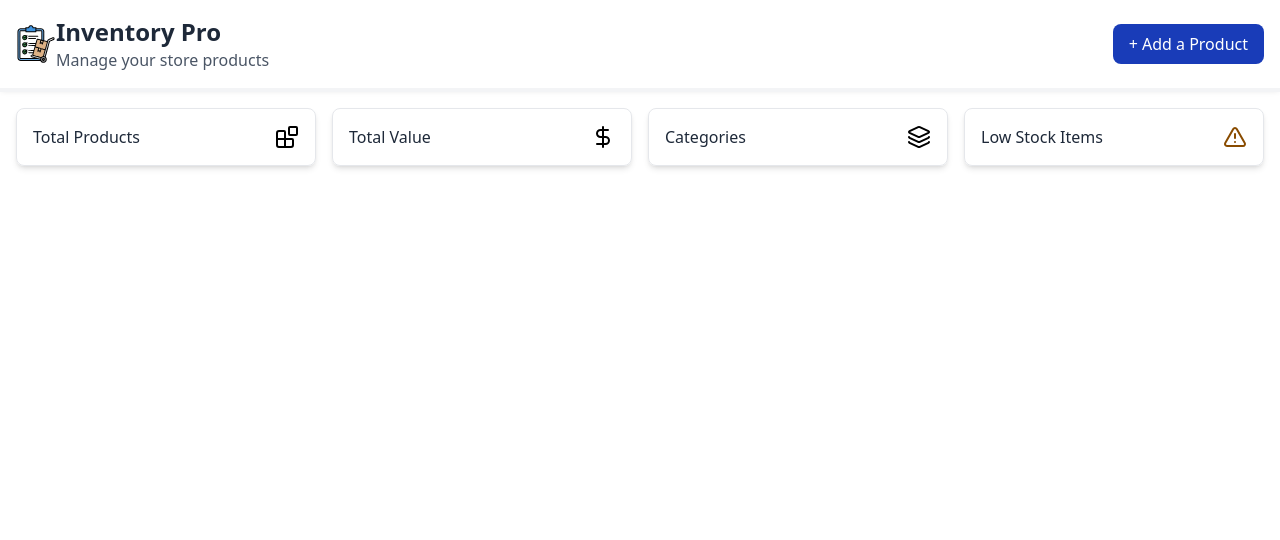
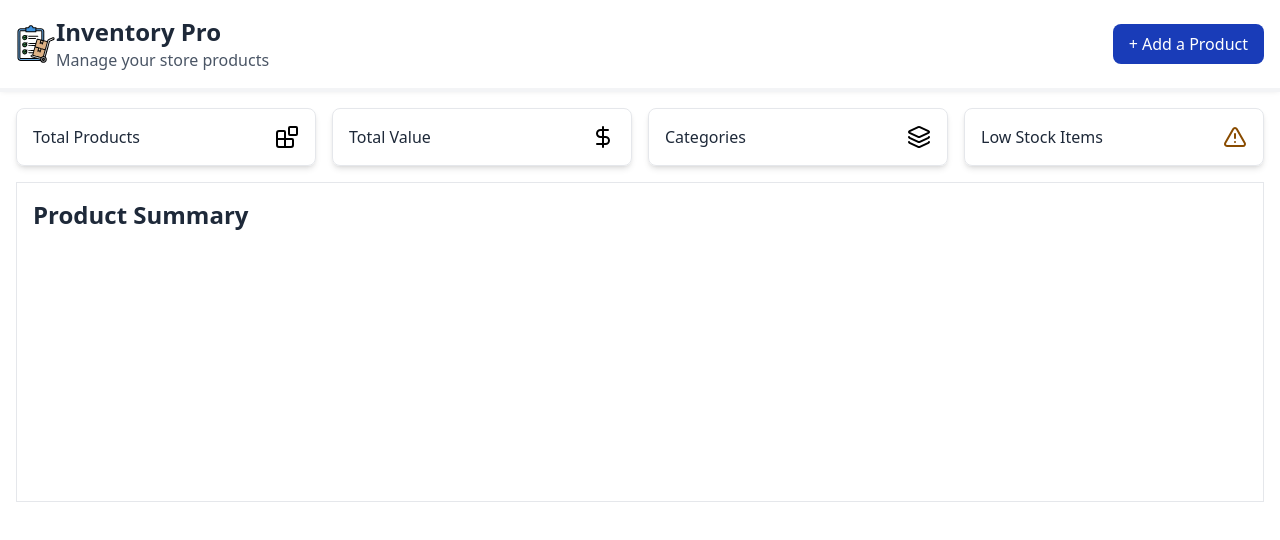
Before and after one commit to swechhitarimal/Inventory-Management-System, a React (Vite) app: page / in a window 1280 px wide. Shown: the top 540 px of the page. Built offline with nearby package versions, Linux system fonts and the light colour scheme.

Commit message:
added ProductSummaryChart component

```diff
--- a/src/App.tsx
+++ b/src/App.tsx
@@ -1,5 +1,6 @@
 import Header from  "./Header.tsx"
 import ProductSummary from "./ProductSummary.tsx"
+import ProductSummaryChart from "./ProductSummaryChart.tsx"
 
 function App() {
 
@@ -8,6 +9,7 @@ function App() {
     <>
       <Header/>
       <ProductSummary/>
+      <ProductSummaryChart/>
     </>
   )
 }
--- /dev/null
+++ b/src/ProductSummaryChart.tsx
@@ -0,0 +1,14 @@
+
+
+function ProductSummaryChart()
+{
+    return(
+        <>
+        <div className="border border-gray-200 my-4 mx-4 h-80">
+            <h1 className="text-2xl font-bold text-gray-800 mx-4 my-4">Product Summary</h1>
+        </div>
+        </>
+    )
+}
+
+export default ProductSummaryChart;
```
